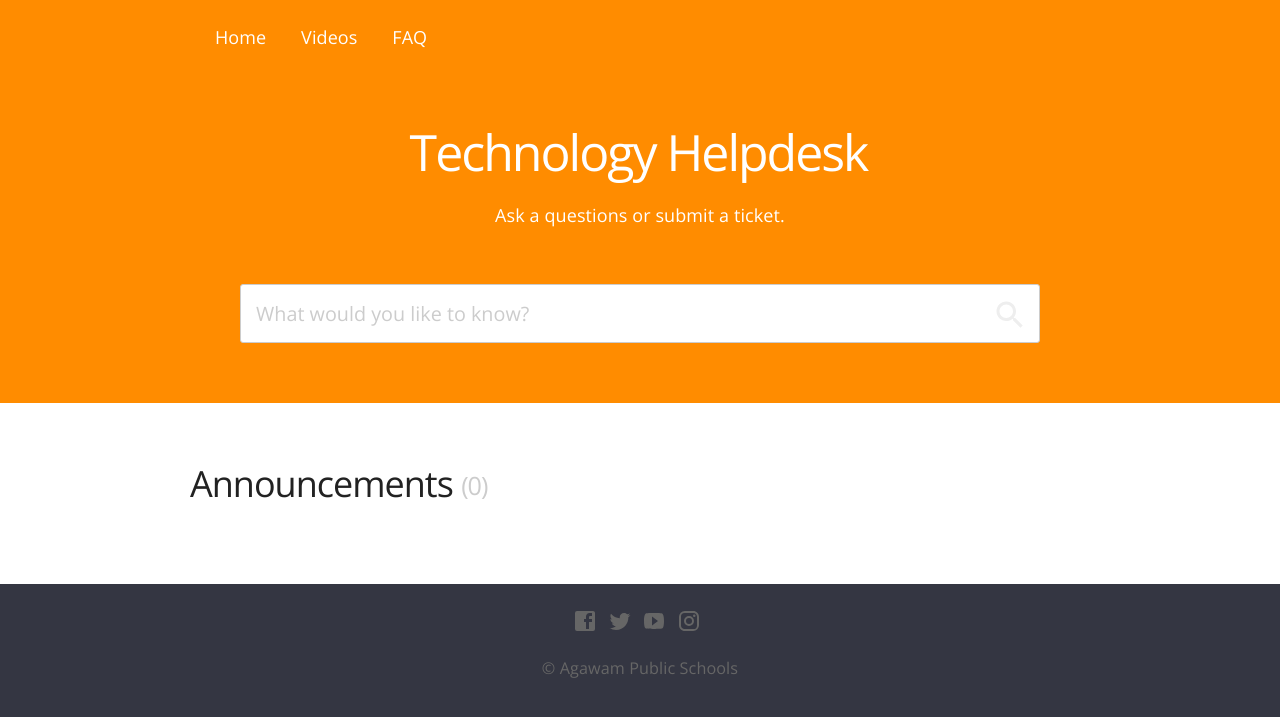
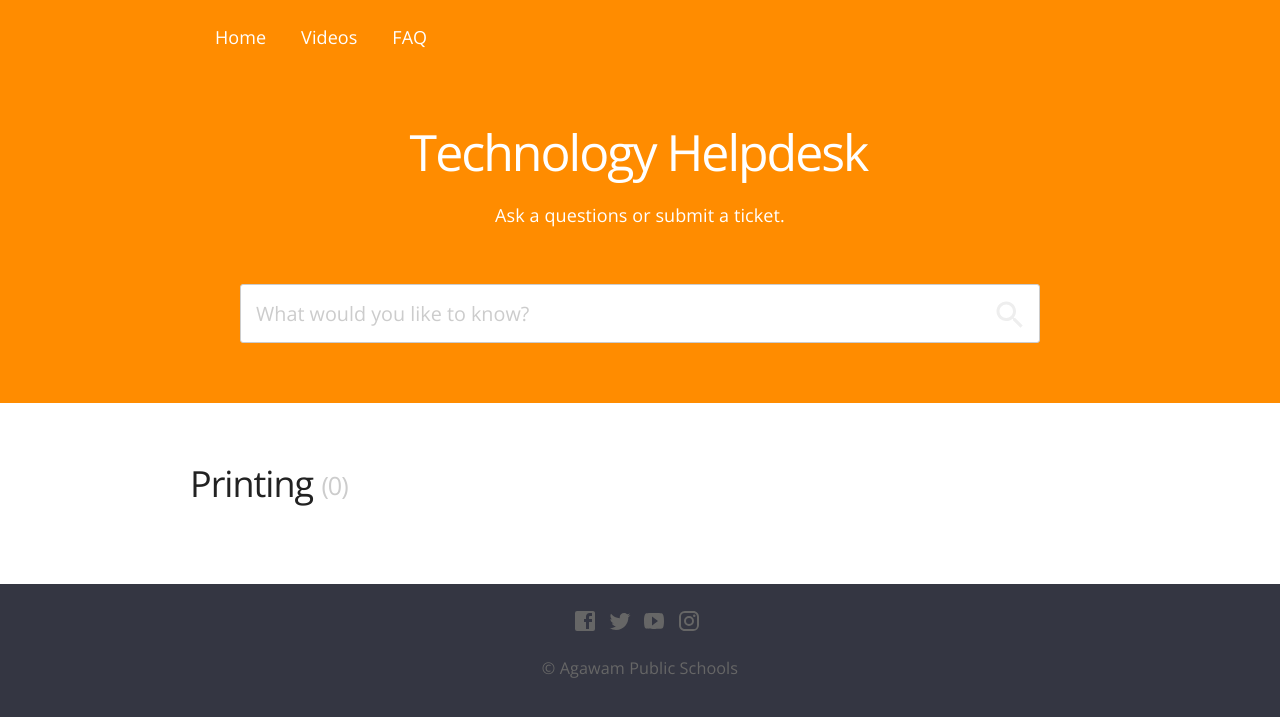
Before and after one commit to Agawam-IT/tech.agawamed.org, a Jekyll site: the page built from _pages/announcements.html, in a window 1280 px wide. Shown: the top 717 px of the page. Built offline with Jekyll 4.4.1, drawn with Linux system fonts in a browser that asks for light colours; nearby versions of some CDN libraries; a script that is not in the unit is left out.

Commit message:
Update announcements.html

```diff
--- a/_pages/announcements.html
+++ b/_pages/announcements.html
@@ -7,8 +7,27 @@ categories:
 - announcements
 ---
 
-{% assign annoouncements = site.posts | where: "categories", "announcements" | sort: "title" %}
+{% assign announcements = site.posts | where: "categories", "announcements" | sort: "title" %}
 
-<h2>Announcements <span class="count">({{ announcements | size }})</span></h2>
+<h2>Printing <span class="count">({{ printing | size }})</span></h2>
 
-{% include listings.html listings=announcements %}
+	{% for category in categories %}
+		{% assign name = category[0] %}
+		{% assign posts = category[1] %}
+		{% assign size = posts | size %}
+
+<section class="category">
+
+
+
+			<ul>
+				{% assign tutorials = posts | sort: "title" %}
+				{% for tutorial in tutorials limit: 4 %}
+					<li><a href="{{ site.baseurl }}{{ tutorial.url }}">{% include document-icon.html icon=tutorial.type %}{{ tutorial.title }}</a></li>
+				{% endfor %}
+				{% if size > 4 %}
+					<li><a href="{{ site.baseurl }}/category/{{ name | slugify }}/">{{ size | minus: 4 }} more...</a></li>
+				{% endif %}
+			</ul>
+		</section>
+	{% endfor %}
```
